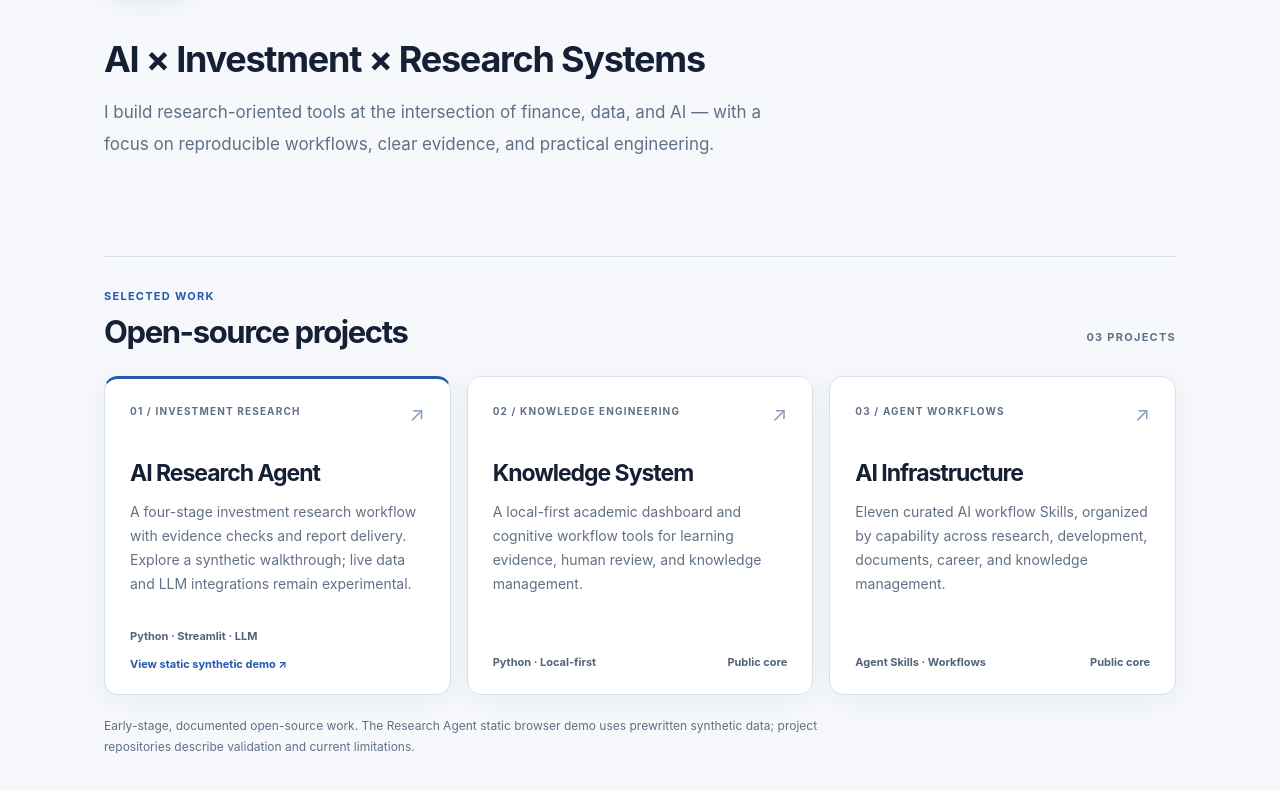
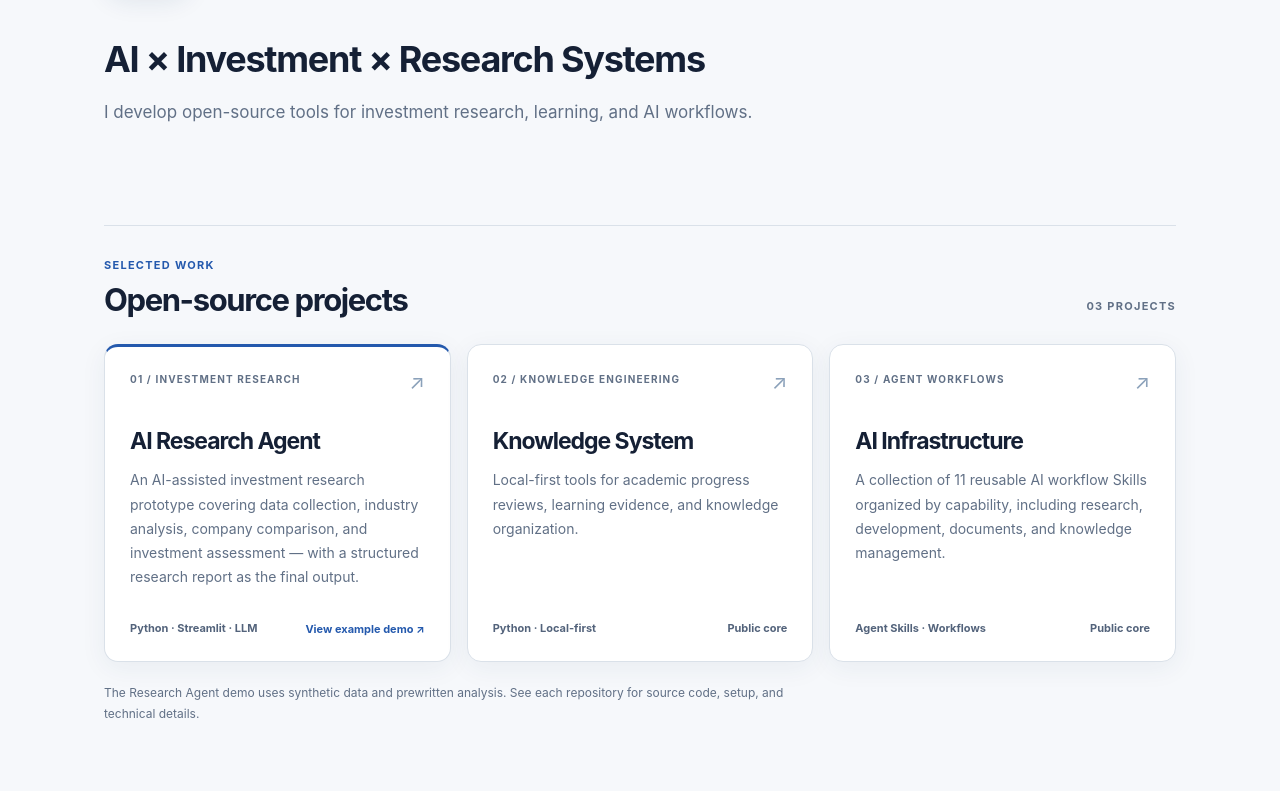
Before and after one commit to Away928/away928.github.io, a plain HTML site: page index.html in a window 1280 px wide. Shown: the part 165-956 px from the top of the page. Drawn offline with Linux system fonts and the light colour scheme.

Commit message:
docs: simplify portfolio project descriptions

```diff
--- a/index.html
+++ b/index.html
@@ -25,7 +25,7 @@
       </div>
       <p class="headline">AI <span aria-hidden="true">×</span> Investment <span aria-hidden="true">×</span> Research Systems</p>
       <p class="introduction">
-        I build research-oriented tools at the intersection of finance, data, and AI — with a focus on reproducible workflows, clear evidence, and practical engineering.
+        I develop open-source tools for investment research, learning, and AI workflows.
       </p>
     </header>
 
@@ -45,10 +45,10 @@
             <span class="glyph" aria-hidden="true">↗</span>
           </div>
           <h3><a class="project-link" href="https://github.com/Away928/ai-research-agent">AI Research Agent</a></h3>
-          <p class="description">A four-stage investment research workflow with evidence checks and report delivery. Explore a synthetic walkthrough; live data and LLM integrations remain experimental.</p>
+          <p class="description">An AI-assisted investment research prototype covering data collection, industry analysis, company comparison, and investment assessment — with a structured research report as the final output.</p>
           <div class="card-bottom">
             <span class="tech">Python · Streamlit · LLM</span>
-            <a class="detail-link" href="https://away928.github.io/ai-research-agent/" aria-label="View AI Research Agent synthetic demo">View static synthetic demo <span aria-hidden="true">↗</span></a>
+            <a class="detail-link" href="https://away928.github.io/ai-research-agent/" aria-label="View AI Research Agent synthetic demo">View example demo <span aria-hidden="true">↗</span></a>
           </div>
         </article>
 
@@ -58,7 +58,7 @@
             <span class="glyph" aria-hidden="true">↗</span>
           </div>
           <h3><a class="project-link" href="https://github.com/Away928/knowledge-system-public-core">Knowledge System</a></h3>
-          <p class="description">A local-first academic dashboard and cognitive workflow tools for learning evidence, human review, and knowledge management.</p>
+          <p class="description">Local-first tools for academic progress reviews, learning evidence, and knowledge organization.</p>
           <div class="card-bottom">
             <span class="tech">Python · Local-first</span>
             <span class="note">Public core</span>
@@ -71,14 +71,14 @@
             <span class="glyph" aria-hidden="true">↗</span>
           </div>
           <h3><a class="project-link" href="https://github.com/Away928/ai-infrastructure-public-core">AI Infrastructure</a></h3>
-          <p class="description">Eleven curated AI workflow Skills, organized by capability across research, development, documents, career, and knowledge management.</p>
+          <p class="description">A collection of 11 reusable AI workflow Skills organized by capability, including research, development, documents, and knowledge management.</p>
           <div class="card-bottom">
             <span class="tech">Agent Skills · Workflows</span>
             <span class="note">Public core</span>
           </div>
         </article>
       </div>
-      <p class="scope-note">Early-stage, documented open-source work. The Research Agent static browser demo uses prewritten synthetic data; project repositories describe validation and current limitations.</p>
+      <p class="scope-note">The Research Agent demo uses synthetic data and prewritten analysis. See each repository for source code, setup, and technical details.</p>
     </section>
   </main>
 </body>
```
